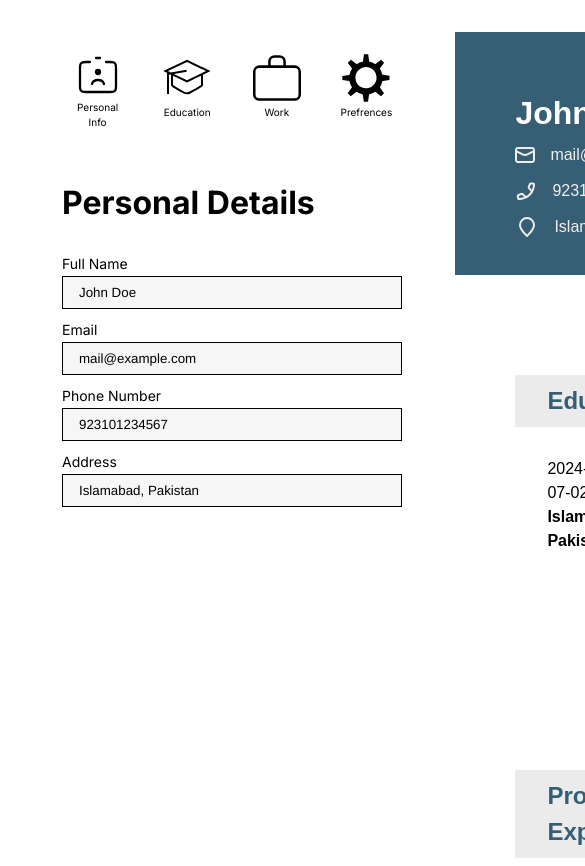
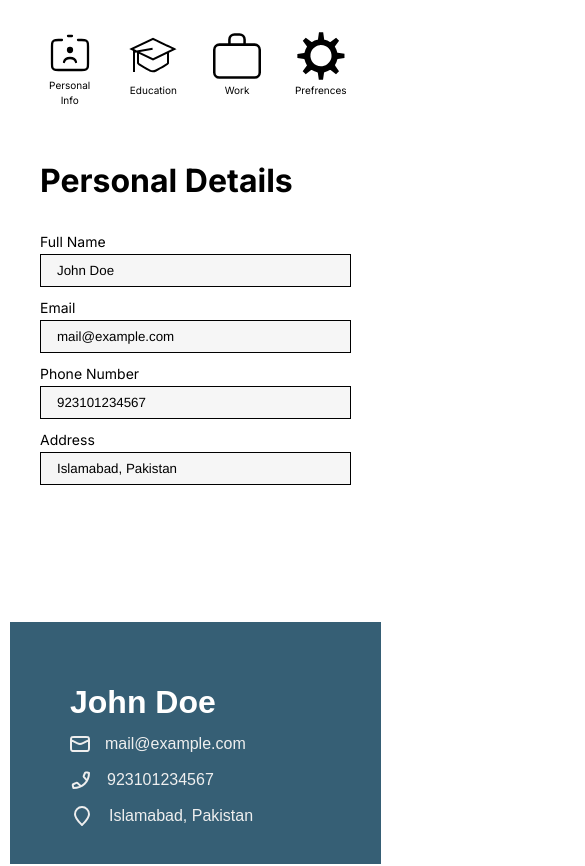
Before and after one commit to huzefazaheer/cv-maker, a React (Vite) app: page / in a window 390 px wide. Shown: the top 866 px of the page, 585 px wide, since content can reach past the window. Built offline with nearby package versions, Linux system fonts and the light colour scheme.

Commit message:
Added styling for mobile devices

```diff
--- a/src/components/cv.css
+++ b/src/components/cv.css
@@ -69,3 +69,24 @@ p{
 .medium{
     font-weight: 500;
 }
+
+@media only screen and (max-width: 600px) {
+  .cv {
+    width: 95vw !important;
+    margin-top: 10vh;
+    /* margin-left: 20px;
+    margin-right: 20px; */
+    padding-bottom: 10vh;
+  }
+
+  .cvheading{
+    margin: 40px 20px;
+  }
+
+  .cvedudetail, .cvworkdetail{
+    flex-direction: column;
+    gap: 30px;
+    margin: 5px 20px;
+    padding: 0px 32px;
+}
+}
--- a/src/components/menu.css
+++ b/src/components/menu.css
@@ -147,3 +147,12 @@ button:active{
 .fontsel:active, .coloursel:active, .control:active{
     transform: scale(1.2);
 }
+
+@media only screen and (max-width: 600px) {
+    .menu{
+        padding-bottom: 5vh;
+        max-width: 98vw !important;
+        min-width: 0 !important;
+        margin-right: 0;
+    }
+}
--- a/src/index.css
+++ b/src/index.css
@@ -28,8 +28,17 @@ body {
   margin: 0;
   display: flex;
   place-items: center;
-  min-width: 320px;
-  min-height: 100vh;
+  /* min-width: 320px;
+  min-height: 100vh; */
+}
+
+@media only screen and (max-width: 600px) {
+  #root {
+    flex-direction: column !important;
+    /* padding: 0px !important; */
+    padding: 10px 10px !important;
+    /* max-width: 80%; */
+  }
 }
 
 h1 {
```
